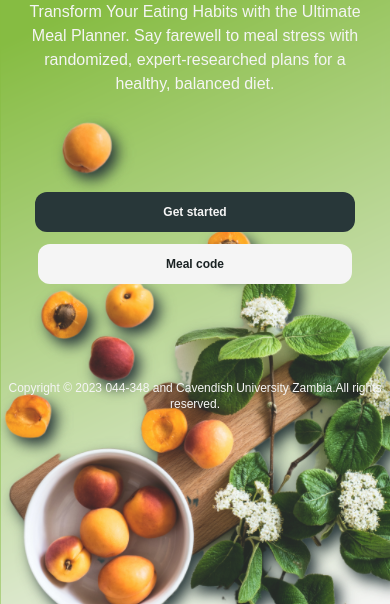
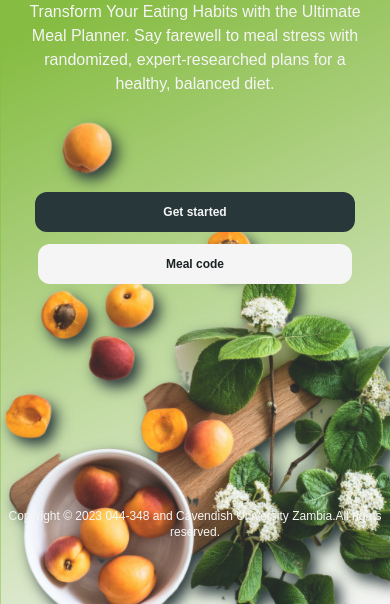
Before and after one commit to Chilanzi-thirt33n/PROJECT-BALANCE, a website: page index.html in a window 390 px wide. Shown: the part 240-844 px from the top of the page. Drawn offline with Linux system fonts and the light colour scheme.

Commit message:
mobile fix of foot number two index

```diff
--- a/index.html
+++ b/index.html
@@ -30,7 +30,7 @@
     </main>
 
     <!--the footer with cavendish details-->
-    <footer class="flex items-center mt-24 lg:mt-52 justify-center" >
+    <footer class="flex items-center mt-56 lg:mt-52 justify-center" >
 
     <p class="px-2 text-center text-myWhite lg:text-myDarkestGreen font-light text-xs
       " >
```
Also changed, not shown: dist/output.css.
